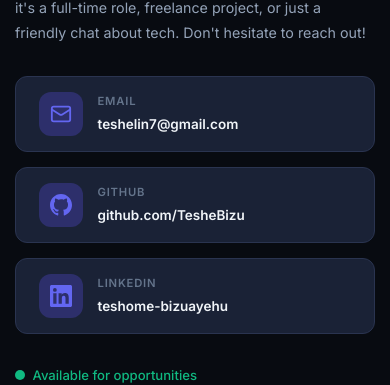
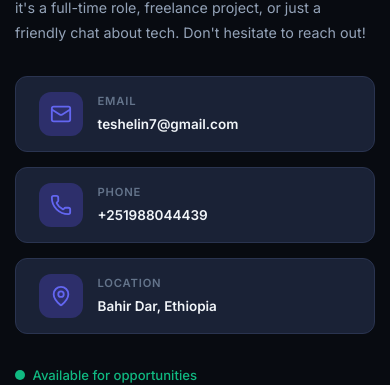
Before and after one commit to TesheBizu/PF, a React (Vite) app in the folder Frontend/: page /contact in a window 390 px wide. Shown: the part 407-792 px from the top of the page. Built offline with nearby package versions, Linux system fonts and the light colour scheme; no server answers.

Commit message:
feat: replace Github/LinkedIn with Phone and Location in contact section

```diff
--- a/Frontend/src/pages/Contact/Contact.jsx
+++ b/Frontend/src/pages/Contact/Contact.jsx
@@ -2,8 +2,7 @@ import { useState, useEffect } from 'react';
 import { useDispatch, useSelector } from 'react-redux';
 import { toast } from 'react-toastify';
 import { sendMessage, resetSent } from '../../redux/slices/messagesSlice';
-import { Mail, Send } from 'lucide-react';
-import { Github, Linkedin } from '../../components/Icons';
+import { Mail, Send, Phone, MapPin } from 'lucide-react';
 import './Contact.css';
 
 const CONTACT_INFO = [
@@ -14,16 +13,16 @@ const CONTACT_INFO = [
     href: 'mailto:teshelin7@gmail.com',
   },
   {
-    icon: <Github size={22} />,
-    label: 'GitHub',
-    value: 'github.com/TesheBizu',
-    href: 'https://github.com/TesheBizu',
+    icon: <Phone size={22} />,
+    label: 'Phone',
+    value: '+251988044439',
+    href: 'tel:+251988044439',
   },
   {
-    icon: <Linkedin size={22} />,
-    label: 'LinkedIn',
-    value: 'teshome-bizuayehu',
-    href: 'https://linkedin.com/in/teshome-bizuayehu',
+    icon: <MapPin size={22} />,
+    label: 'Location',
+    value: 'Bahir Dar, Ethiopia',
+    href: null,
   },
 ];
 
@@ -98,7 +97,8 @@ function Contact() {
             </p>
 
             <div className="contact__cards">
-              {CONTACT_INFO.map((c) => (
+              {CONTACT_INFO.map((c) =>
+                c.href ? (
                   <a
                     key={c.label}
                     href={c.href}
@@ -112,7 +112,16 @@ function Contact() {
                       <div className="contact__card-value">{c.value}</div>
                     </div>
                   </a>
-              ))}
+                ) : (
+                  <div key={c.label} className="contact__card">
+                    <div className="contact__card-icon" style={{ display: 'flex', alignItems: 'center', justifyContent: 'center' }}>{c.icon}</div>
+                    <div>
+                      <div className="contact__card-label">{c.label}</div>
+                      <div className="contact__card-value">{c.value}</div>
+                    </div>
+                  </div>
+                )
+              )}
             </div>
 
             {/* Availability indicator */}
```
Lines whose indentation alone changed are shown as unchanged.
